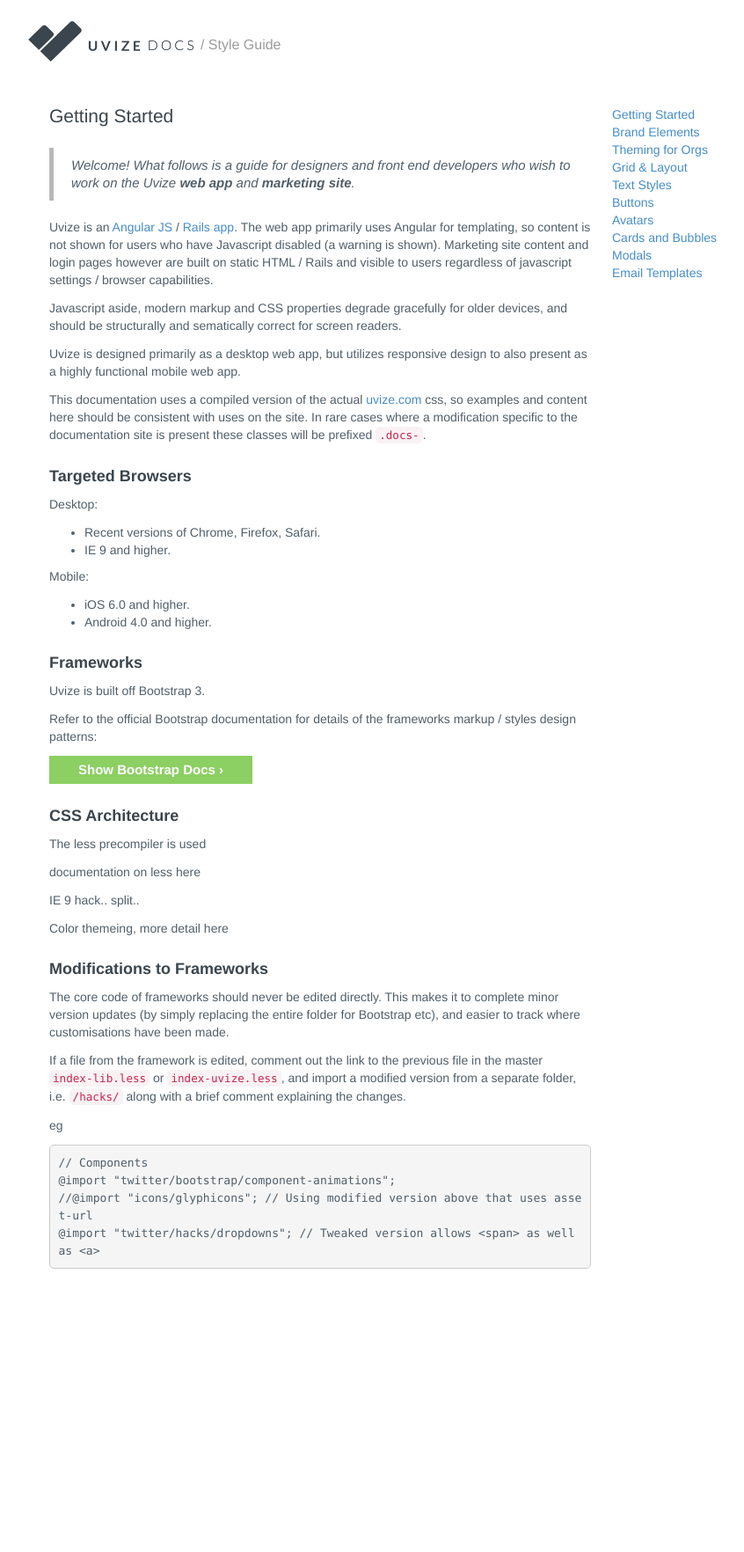
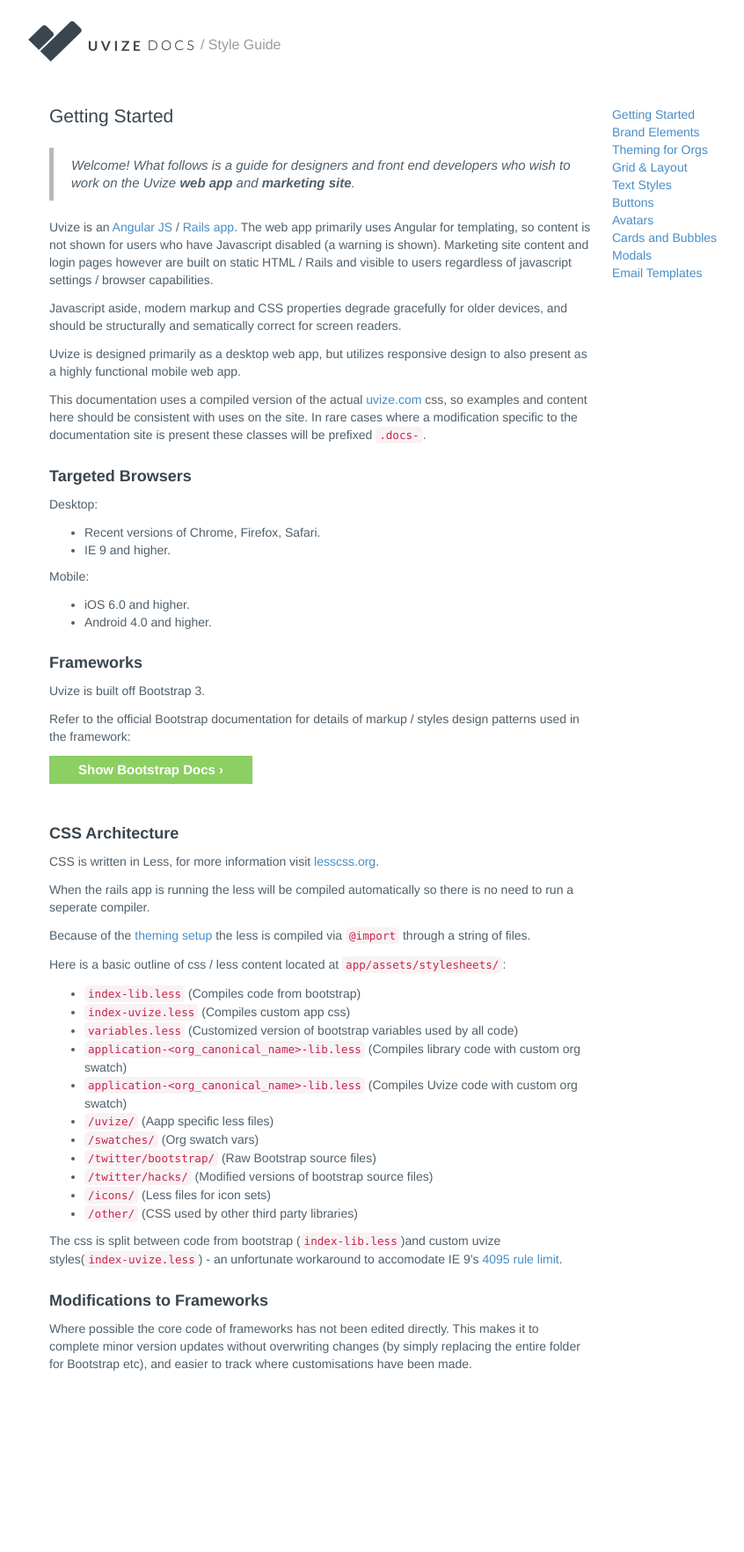
Before and after one commit to SonderMindOrg/uvize.github.io, a Jekyll site: the page built from style-guide/index.md, in a window 1280 px wide. Shown: the whole page at 88% size, without its empty margins (116-962 px from the left). Built offline with Jekyll 4.4.1, drawn with Linux system fonts in a browser that asks for light colours; Markdown is read by kramdown in place of the engine named in the settings; before the commit the page ends 1644 px from its top, so only the background shows below that.

Commit message:
rest of content for 'getting started'

````diff
--- a/style-guide/index.md
+++ b/style-guide/index.md
@@ -32,34 +32,38 @@
 
 Uvize is built off Bootstrap 3.
 
-Refer to the official Bootstrap documentation for details of the frameworks markup / styles design patterns:
+Refer to the official Bootstrap documentation for details of markup / styles design patterns used in the framework:
 
-<a class="btn btn-success btn-lg">Show Bootstrap Docs &rsaquo;</a>
+<a href="http://getbootstrap.com/" target="blank" class="btn btn-success btn-lg">Show Bootstrap Docs &rsaquo;</a>
+<br/><br/>
+
+### CSS Architecture
+
+CSS is written in Less, for more information visit [lesscss.org](http://lesscss.org/).
+
+When the rails app is running the less will be compiled automatically so there is no need to run a seperate compiler.
+
+Because of the [theming setup](theming.html) the less is compiled via `@import` through a string of files.
+
+Here is a basic outline of css / less content located at `app/assets/stylesheets/`:
+
+
+- `index-lib.less` (Compiles code from bootstrap)
+- `index-uvize.less` (Compiles custom app css)
+- `variables.less` (Customized version of bootstrap variables used by all code)
+- `application-<org_canonical_name>-lib.less` (Compiles library code with custom org swatch)
+- `application-<org_canonical_name>-lib.less` (Compiles Uvize code with custom org swatch)
+- `/uvize/` (Aapp specific less files)
+- `/swatches/` (Org swatch vars)
+- `/twitter/bootstrap/` (Raw Bootstrap source files)
+- `/twitter/hacks/` (Modified versions of bootstrap source files)
+- `/icons/` (Less files for icon sets)
+- `/other/` (CSS used by other third party libraries)
 
 
 
-### CSS Architecture
-
-The less precompiler is used
-
-documentation on less here
-
-IE 9 hack.. split..
-
-Color themeing, more detail here
-
+The css is split between code from bootstrap (`index-lib.less`)and custom uvize styles(`index-uvize.less`) - an unfortunate workaround to accomodate IE 9's [4095 rule limit](http://blogs.msdn.com/b/ieinternals/archive/2011/05/14/internet-explorer-stylesheet-rule-selector-import-sheet-limit-maximum.aspx).
 
 ### Modifications to Frameworks
 
-The core code of frameworks should never be edited directly. This makes it to complete minor version updates (by simply replacing the entire folder for Bootstrap etc), and easier to track where customisations have been made.
-
-If a file from the framework is edited, comment out the link to the previous file in the master `index-lib.less` or `index-uvize.less`, and import a modified version from a separate folder, i.e. `/hacks/` along with a brief comment explaining the changes.
-
-eg
-
-```
-// Components
-@import "twitter/bootstrap/component-animations";
-//@import "icons/glyphicons"; // Using modified version above that uses asset-url
-@import "twitter/hacks/dropdowns"; // Tweaked version allows <span> as well as <a>
-```
+Where possible the core code of frameworks has not been edited directly. This makes it to complete minor version updates without overwriting changes (by simply replacing the entire folder for Bootstrap etc), and easier to track where customisations have been made.
````
Also changed, not shown: style-guide/theming.md (+1 -1 lines).
